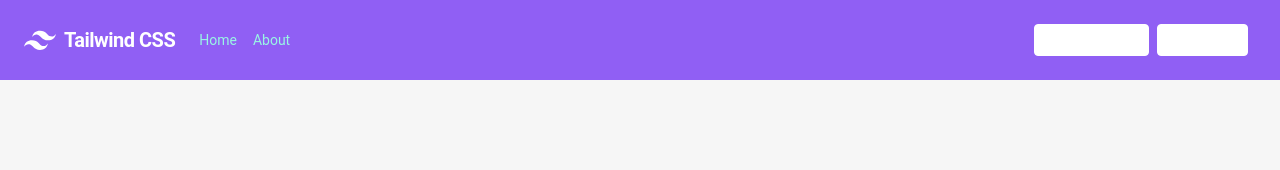
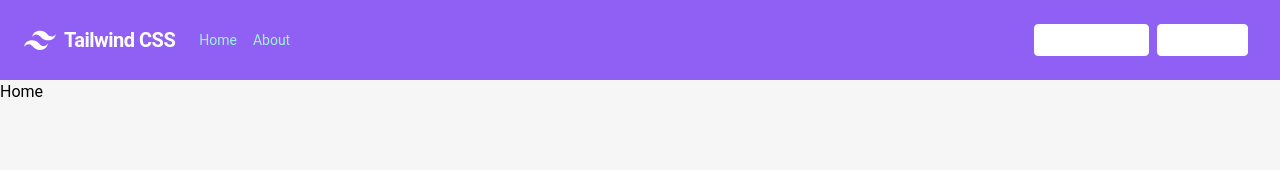
Before and after one commit to th0mas2118/Atelier_2, a Vue app in the folder reunionou/: page / in a window 1280 px wide. Shown: the top 170 px of the page. Built offline with nearby package versions, Linux system fonts and the light colour scheme.

Commit message:
add 404 page

```diff
--- a/reunionou/src/router/index.ts
+++ b/reunionou/src/router/index.ts
@@ -28,6 +28,12 @@ const router = createRouter({
       path: '/about',
       name: 'about',
       component: () => import('../views/AboutView.vue')
+    },
+    //defaut route
+    {
+      path: '/:pathMatch(.*)*',
+      name: 'not-found',
+      component: () => import('../views/NotFoundView.vue')
     }
   ]
 })
--- a/reunionou/src/views/HomeView.vue
+++ b/reunionou/src/views/HomeView.vue
@@ -1,7 +1,9 @@
 <script setup lang="ts"></script>
 
 <template>
-  <main></main>
+  <main>
+    <h1>Home</h1>
+  </main>
 </template>
 
 <style>
--- /dev/null
+++ b/reunionou/src/views/NotFoundView.vue
@@ -0,0 +1,10 @@
+<script setup lang="ts">
+import UserInfo from '../components/UserInfo.vue'
+
+</script>
+<template lang="" >
+    <div class="bg-gradient-to-r from-blue-500 to-cpurple text-cblack flex flex-col min-h-[600px] justify-start items-center w-full h-full m-4 rounded-3xl shadow-lg text-cblack overflow-x-hidden justify-center">
+        <h1 class="text-5xl text-white">404 - Page not found</h1>
+        <a class="text-xl mt-5 rounded-full pt-0.5 pb-0.5 pr-2 pl-2 hover:bg-white"  href='/'>Aller a l'accueil</a>
+    </div>
+</template>
```
